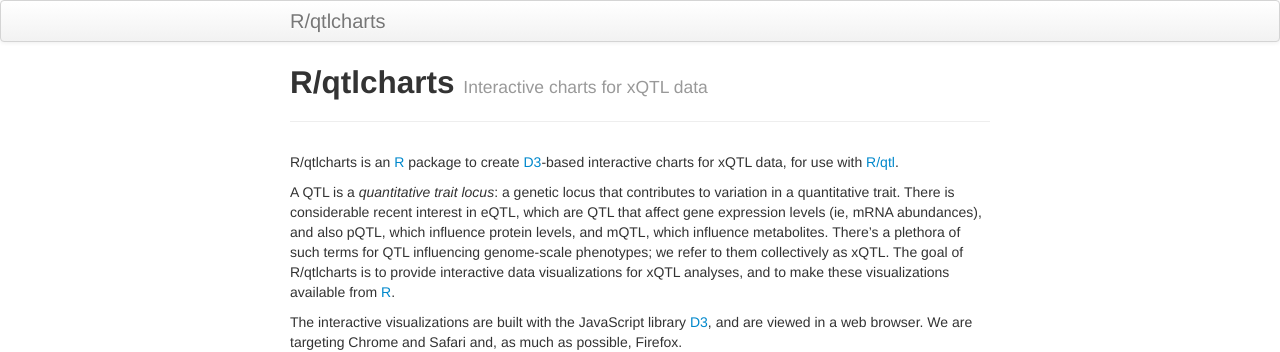
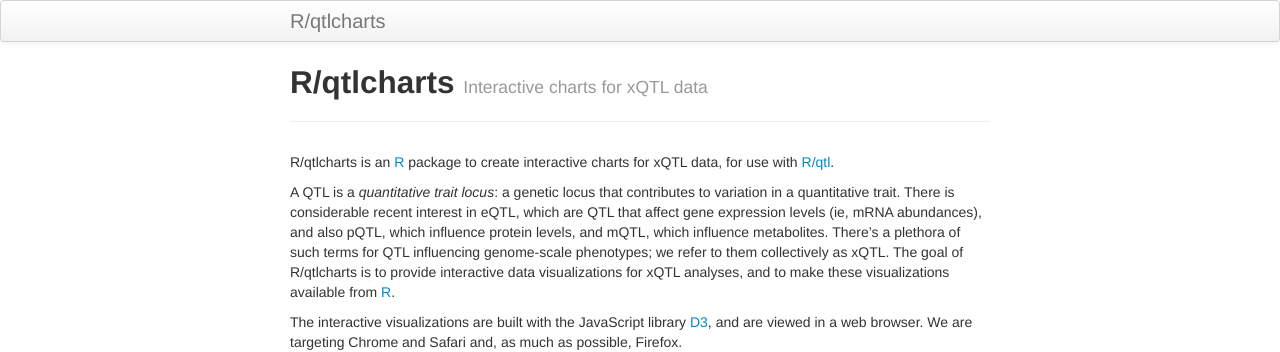
Before and after one commit to kbroman/qtlcharts, a Jekyll site: the page built from index.md, in a window 1280 px wide. Shown: the top 352 px of the page. Built offline with Jekyll 4.4.1, drawn with Linux system fonts in a browser that asks for light colours.

Commit message:
Remove initial reference to D3 on main page

```diff
--- a/index.md
+++ b/index.md
@@ -5,7 +5,7 @@
 ---
 
 R/qtlcharts is an [R](http://www.r-project.org) package to create
-[D3](http://d3js.org)-based interactive charts for xQTL data, for use
+interactive charts for xQTL data, for use
 with [R/qtl](http://www.rqtl.org).
 
 A QTL is a _quantitative trait locus_: a genetic locus that
```
